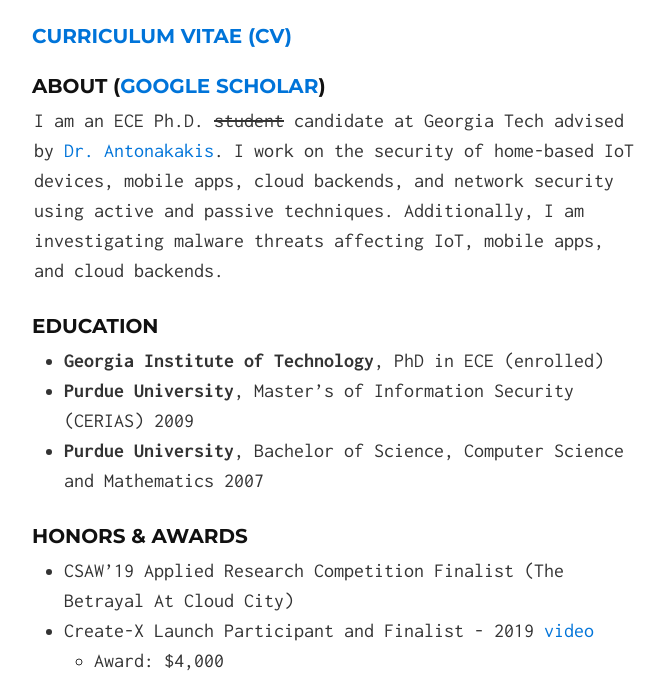
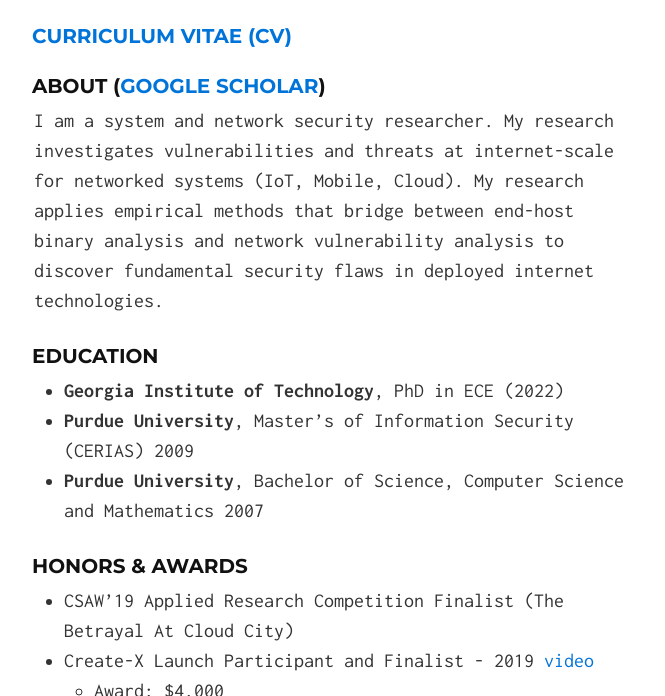
Before and after one commit to alrawi/alrawi.github.io, a Jekyll site: the page built from index.md, in a window 1280 px wide and 900 px high, cut to the strip 204-900 px from the top of the window. Shown: the whole strip, without its empty margins (306-971 px from the left). Built offline with Jekyll 4.4.1, drawn with Linux system fonts in a browser that asks for light colours.

Commit message:
Update index.md

```diff
--- a/index.md
+++ b/index.md
@@ -4,12 +4,10 @@ layout: default
 #### [Curriculum Vitae (CV)](/static/oalrawi_cv.pdf)
 
 ### About ([Google Scholar](https://scholar.google.com/citations?user=94a6cB4AAAAJ&hl=en))
-I am an ECE Ph.D. ~~student~~ candidate at Georgia Tech advised by [Dr. Antonakakis](https://www.ece.gatech.edu/faculty-staff-directory/manos-antonakakis).
-I work on the security of home-based IoT devices, mobile apps, cloud backends, and network security using active and passive techniques.
-Additionally, I am investigating malware threats affecting IoT, mobile apps, and cloud backends.
+I am a system and network security researcher. My research investigates vulnerabilities and threats at internet-scale for networked systems (IoT, Mobile, Cloud). My research applies empirical methods that bridge between end-host binary analysis and network vulnerability analysis to discover fundamental security flaws in deployed internet technologies.
 
 ### Education
-- __Georgia Institute of Technology__, PhD in ECE (enrolled)
+- __Georgia Institute of Technology__, PhD in ECE (2022)
 - __Purdue University__, Master's of Information Security (CERIAS) 2009
 - __Purdue University__, Bachelor of Science, Computer Science and Mathematics 2007
 
```
